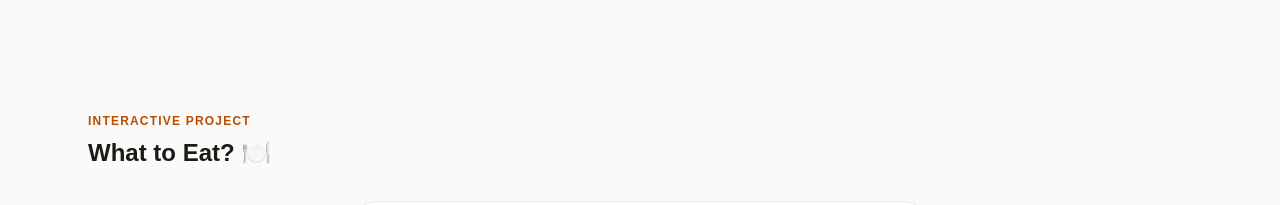
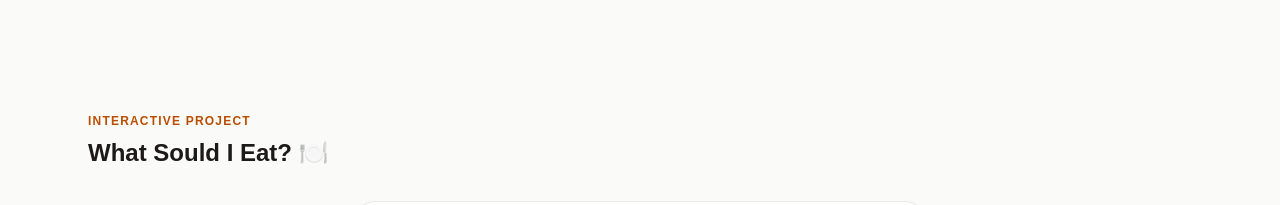
Before and after one commit to if8mile/PIXELOGIC, a Next.js app: page / in a window 1280 px wide. Shown: the part 1620-1825 px from the top of the page. Built offline with nearby package versions, Linux system fonts and the light colour scheme.

Commit message:
update: refine food picker UI and style

```diff
--- a/app/page.tsx
+++ b/app/page.tsx
@@ -198,7 +198,7 @@ export default function Home() {
         <section id="portfolio" className="scroll-mt-24 space-y-8">
           <div className="space-y-2">
             <h2 className="text-xs font-semibold uppercase tracking-widest text-amber-700 dark:text-violet-400">Interactive Project</h2>
-            <h3 className="text-2xl font-bold">What to Eat? 🍽️</h3>
+            <h3 className="text-2xl font-bold">What Sould I Eat? 🍽️</h3>
           </div>
 
           <div className="max-w-xl mx-auto bg-white/70 dark:bg-slate-900/60 border border-stone-200/80 dark:border-slate-800 backdrop-blur-xl p-6 sm:p-8 rounded-3xl shadow-xl">
```
